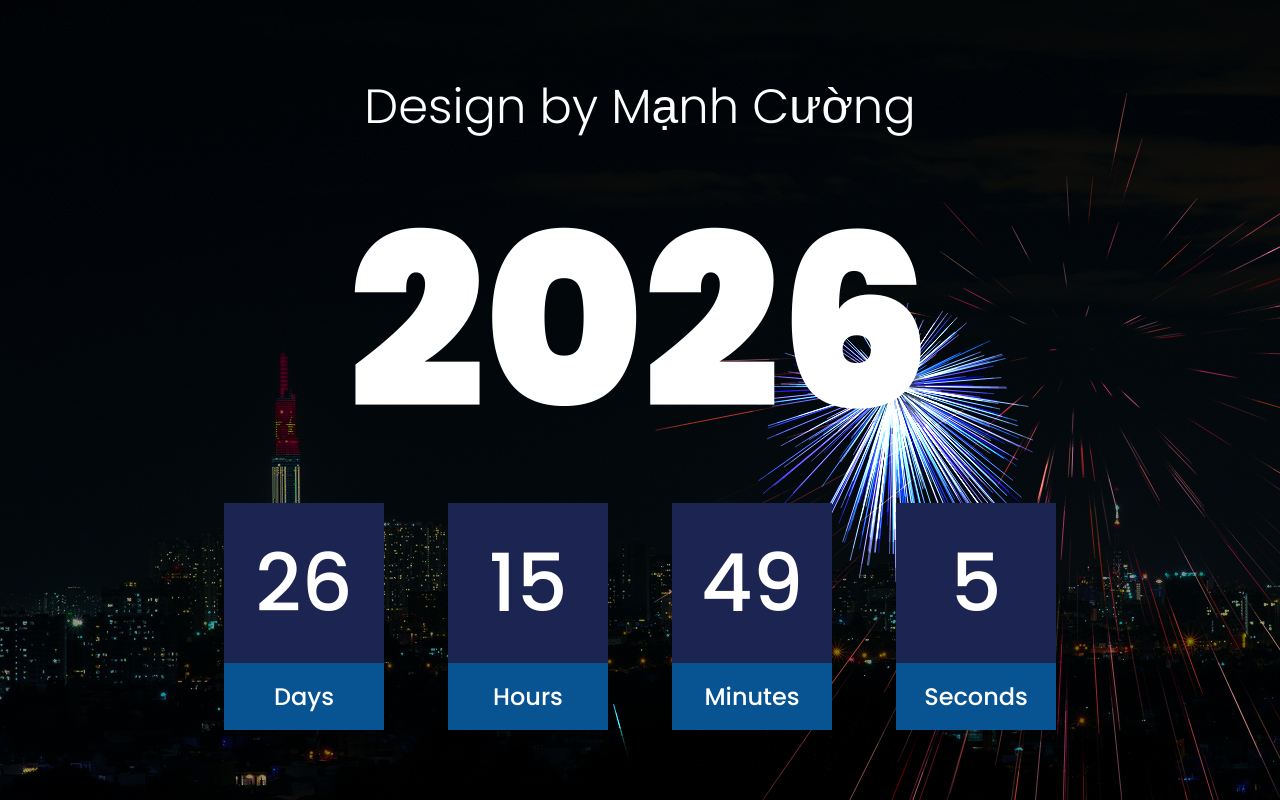
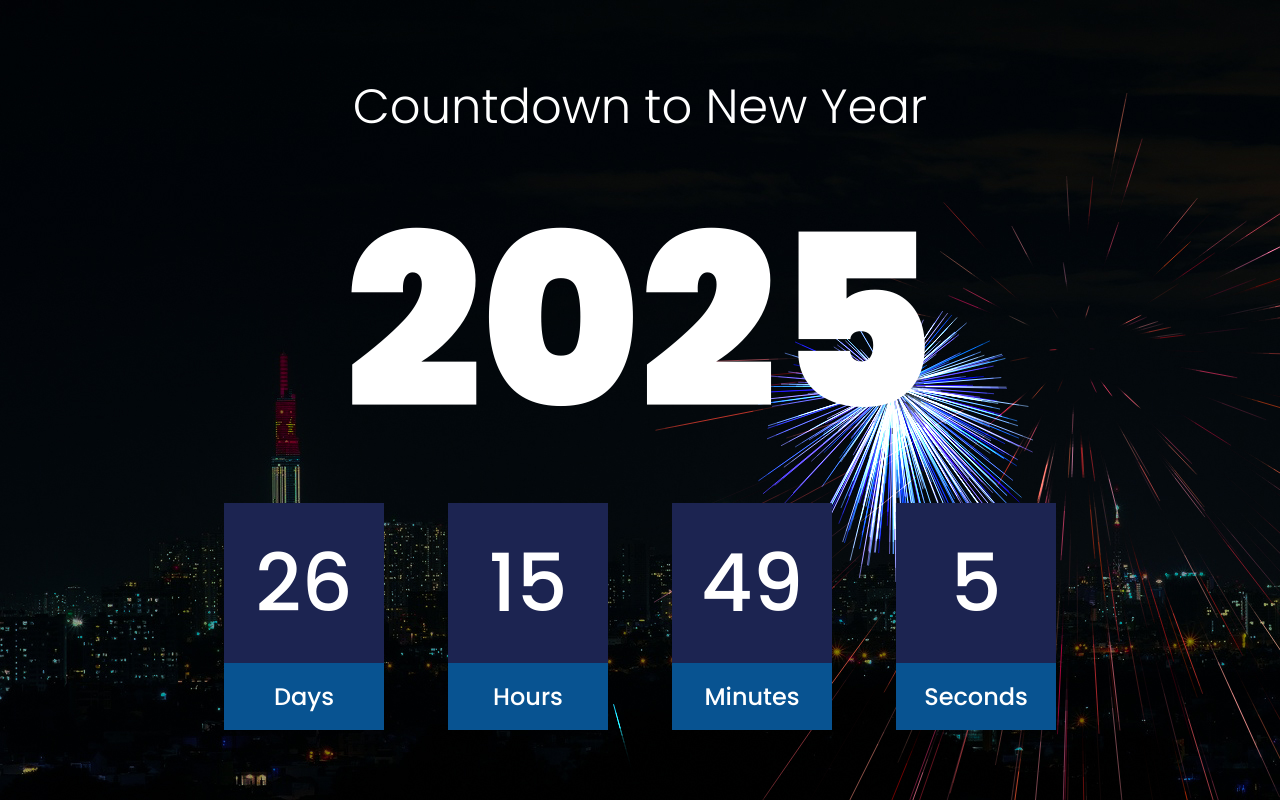
Before and after one commit to webdemozz/countdown-new-year, a plain HTML site: page index.html in a window 1280 px wide. Drawn offline with Linux system fonts and the light colour scheme.

Commit message:
init file

```diff
--- a/index.html
+++ b/index.html
@@ -22,7 +22,7 @@
     </audio>
 
     <div class="content-wrapper">
-        <p class="header">Design by Mạnh Cường</p>
+        <p class="header">Countdown to New Year</p>
         <h1 class="year" id="new-year">0000</h1>
         <div class="timer">
             <div class="timer-box">
--- a/js/app.js
+++ b/js/app.js
@@ -7,7 +7,7 @@ const newYear = document.querySelector('#new-year')
 
 const now = new Date()
 
-newYear.innerHTML = now.getFullYear() + 1
+newYear.innerHTML = now.getFullYear()
 
 const countToDate = new Date("2025-01-29T00:00:00");
 
```
